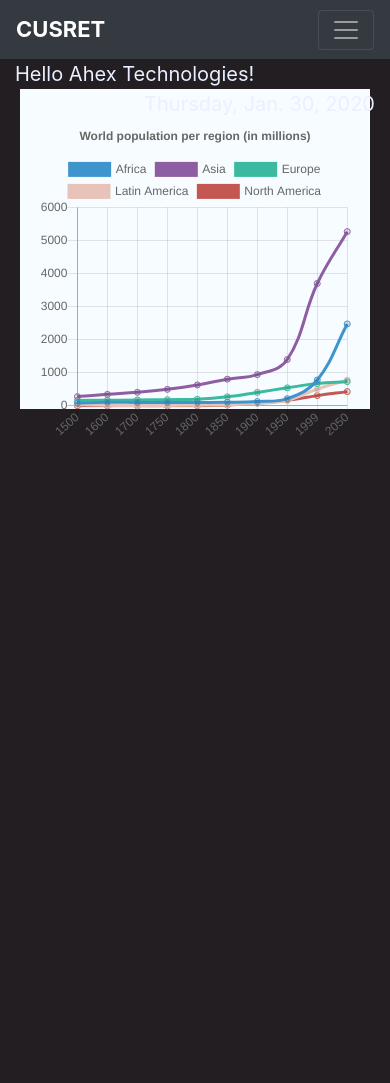
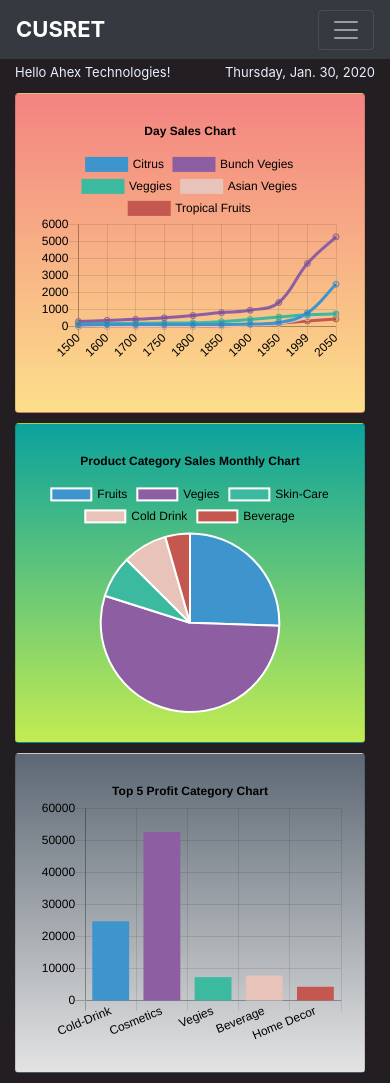
Before and after one commit to AhexTech/CustomerRetention, a Django app: page / in a window 390 px wide. Before the commit the page ends 435 px from the top, so only its background shows below. Run offline with Django 3.2, Linux system fonts and the light colour scheme; some libraries are stand-ins or nearby versions.

Commit message:
Customer Retention

```diff
--- a/customerRetention/customerApp/templates/index.html
+++ b/customerRetention/customerApp/templates/index.html
@@ -13,6 +13,32 @@
 
     <title>Dashboard || Ahex Technologies</title>
 </head>
+<style>
+    @media only screen and (max-width: 768px) {
+        .container {
+            width: 100%;
+            padding-right: 15px;
+            padding-left: 15px;
+            margin-right: auto;
+            margin-left: auto;
+        }
+
+        .paddingbottom {
+            padding-bottom: 10px;
+        }
+
+        .mobilefontSize {
+            font-size: 13px !important;
+        }
+
+        .paddingbottomforDay {
+            padding-top: 4px;
+        }
+
+
+    }
+</style>
+
 <body style="background-color: rgba(13,8,13,0.91)">
 
 <nav class="navbar navbar-expand-lg navbar-dark bg-dark">
@@ -30,90 +56,63 @@
             <li class="nav-item">
                 <a class="nav-link" href="#">Customers</a>
             </li>
-              {#      <li class="nav-item dropdown">#}
-              {#        <a class="nav-link dropdown-toggle" href="#" id="navbarDropdown" role="button" data-toggle="dropdown" aria-haspopup="true" aria-expanded="false">#}
-              {#          Dropdown#}
-              {#        </a>#}
-              {#        <div class="dropdown-menu" aria-labelledby="navbarDropdown">#}
-              {#          <a class="dropdown-item" href="#">Action</a>#}
-              {#          <a class="dropdown-item" href="#">Another action</a>#}
-              {#          <div class="dropdown-divider"></div>#}
-              {#          <a class="dropdown-item" href="#">Something else here</a>#}
-              {#        </div>#}
-              {#      </li>#}
+
             <li class="nav-item">
                 <a class="nav-link " href="#">Products</a>
             </li>
         </ul>
-          {#    <form class="form-inline my-2 my-lg-0">#}
-          {#      <input class="form-control mr-sm-2" type="search" placeholder="Search" aria-label="Search">#}
-          {#      <button class="btn btn-outline-success my-2 my-sm-0" type="submit">Search</button>#}
-          {#    </form>#}
+
     </div>
 </nav>
 
 <div class="container-fluid">
-      <span class="textcolor headerpadding" style="font-size: 20px!important;">Hello Ahex Technologies!  </span>
-      <span class="textcolor " style="float: right;font-size: 20px!important;">{{ day }}, {{ time }}</span>
+    <span class="textcolor headerpadding mobilefontSize" style="font-size: 20px;">Hello Ahex Technologies!  </span>
+    <span class="textcolor mobilefontSize paddingbottomforDay"
+          style="float: right;font-size: 20px;">{{ day }}, {{ time }}</span>
+    <br></div>
+
+
+<div class="container headerpadding">
+    <div class="row ">
+        <div class="col-sm-12 col-md-4 paddingbottom">
+            <div class="card" style=" background:linear-gradient(#f38381,#fcdf8a); width: 350px;height: 320px">
+                <div class="card-body">
+                    <canvas id="line-chart" width="100" height="80"></canvas>
+                </div>
+            </div>
         </div>
 
 
-
-
-  <div   class="container" style="background-color: #f6fcff;width: 350px;height: 320px">
-<canvas id="line-chart" width="100" height="100"></canvas>
+        <div class="col-sm-12 col-md-4 paddingbottom">
+            <div class="card" style=" background:linear-gradient(#0ba29d,#c3ec52); width: 350px;height: 320px">
+                <div class="card-body">
+                    <canvas id="pie-chart" width="800" height="700"></canvas>
+                </div>
+            </div>
         </div>
 
 
-    <!-- Optional JavaScript -->
-    <!-- jQuery first, then Popper.js, then Bootstrap JS -->
+        <div class="col-sm-12 col-md-4 paddingbottom">
+            <div class="card" style=" background:linear-gradient(#5D6874,#E3E3E3); width: 350px;height: 320px">
+                <div class="card-body">
+                    <canvas id="bar-chart" width="800" height="700"></canvas>
+                </div>
+            </div>
+        </div>
+
+
+    </div>
+
+</div>
+
+
 <script src="{% static 'js/jquery-3.2.1.slim.min.js' %}"></script>
 <script src="{% static 'js/popper.min.js' %}"></script>
-    <script src="{% static 'js/bootstrap.min.js' %}" ></script>
+<script src="{% static 'js/bootstrap.min.js' %}"></script>
 <script src="{% static 'js/Chart.js' %}"></script>
 
-    <script>
-      new Chart(document.getElementById("line-chart"), {
-  type: 'line',
-  data: {
-    labels: [1500,1600,1700,1750,1800,1850,1900,1950,1999,2050],
-    datasets: [{
-        data: [86,114,106,106,107,111,133,221,783,2478],
-        label: "Africa",
-        borderColor: "#3e95cd",
-        fill: false
-      }, {
-        data: [282,350,411,502,635,809,947,1402,3700,5267],
-        label: "Asia",
-        borderColor: "#8e5ea2",
-        fill: false
-      }, {
-        data: [168,170,178,190,203,276,408,547,675,734],
-        label: "Europe",
-        borderColor: "#3cba9f",
-        fill: false
-      }, {
-        data: [40,20,10,16,24,38,74,167,508,784],
-        label: "Latin America",
-        borderColor: "#e8c3b9",
-        fill: false
-      }, {
-        data: [6,3,2,2,7,26,82,172,312,433],
-        label: "North America",
-        borderColor: "#c45850",
-        fill: false
-      }
-    ]
-  },
-  options: {
-    title: {
-      display: true,
-      text: 'World population per region (in millions)'
-    }
-  }
-});
-  </script>
-
-
+<script src="{% static 'js/DaySalesChart.js' %}"></script>
+<script src="{% static 'js/ProductCategorySalesChart.js' %}"></script>
+<script src="{% static 'js/TopFiveProfit.js' %}"></script>
 </body>
 </html>
--- a/customerRetention/customerApp/urls.py
+++ b/customerRetention/customerApp/urls.py
@@ -17,11 +17,12 @@ from django.conf.urls import url
 
 from django.conf.urls import include, url
 from customerApp.views import Index
-
+from customerApp import views
 
 urlpatterns = [
-    url(r'^$', Index, name="index"),
+    # url(r'^$', Index, name="index"),
     # url(r'^contact/$', contact, name='contact'),
+    url(r'^$', views.Index.as_view(), name='Index'),
 
 ]
 
--- a/customerRetention/customerApp/views.py
+++ b/customerRetention/customerApp/views.py
@@ -6,40 +6,32 @@ from django.views.generic import TemplateView
 from datetime import date
 import datetime
 import calendar
+from django.views.generic import View
+from .models import *
 
 # Create your views here.
 
 
-def Index(request):
-    my_date = date.today()
-    time = datetime.date.today()
-    day = calendar.day_name[my_date.weekday()]
-    context = {'time':time,'day':day}
-    return render(request,'index.html', context)
+# def Index(request):
+#     my_date = date.today()
+#     time = datetime.date.today()
+#     day = calendar.day_name[my_date.weekday()]
+#     context = {'time':time,'day':day}
+#     return render(request,'index.html', context)
 
 
 
-# class Index(TemplateView):
-#     template_name = "index.html"
+class Index(View):
+    def get(self, request):
+        my_date = date.today()
+        time = datetime.date.today()
+        day = calendar.day_name[my_date.weekday()]
+        context = {'time':time,'day':day}
+        return render(request, 'index.html', context)
 
-
-    # def get_context_data(self):
-    #     my_date = date.today()
-    #     time = datetime.datetime.today()
-    #     day = calendar.day_name[my_date.weekday()]
-    #     context = {
-    #         'time': time,
-    #         'day': day
-    #     }
-    #     return context
-
-    # def get(self, request):
-    #     # <view logic>
-    #     my_date = date.today()
-    #     time = datetime.datetime.today()
-    #     day = calendar.day_name[my_date.weekday()]
-    #     context = {
-    #             'time': time,
-    #             'day': day
-    #         }
-    #     return HttpResponse(request, self.template_name,context)
+    # def post(self, request):
+    #     form = PostForm(request.POST)
+    #     if form.is_valid():
+    #         form.save()
+    #
+    #     return render(request, 'index.html', {'form': form})
--- /dev/null
+++ b/customerRetention/static/js/DaySalesChart.js
@@ -0,0 +1,59 @@
+new Chart(document.getElementById("line-chart"), {
+    type: 'line',
+    data: {
+        labels: [1500, 1600, 1700, 1750, 1800, 1850, 1900, 1950, 1999, 2050],
+        datasets: [{
+            data: [86, 114, 106, 106, 107, 111, 133, 221, 783, 2478],
+            label: "Citrus",
+            borderColor: "#3e95cd",
+            fill: false
+        }, {
+            data: [282, 350, 411, 502, 635, 809, 947, 1402, 3700, 5267],
+            label: "Bunch Vegies",
+            borderColor: "#8e5ea2",
+            fill: false
+        }, {
+            data: [168, 170, 178, 190, 203, 276, 408, 547, 675, 734],
+            label: "Veggies",
+            borderColor: "#3cba9f",
+            fill: false
+        }, {
+            data: [40, 20, 10, 16, 24, 38, 74, 167, 508, 784],
+            label: "Asian Vegies",
+            borderColor: "#e8c3b9",
+            fill: false
+        }, {
+            data: [6, 3, 2, 2, 7, 26, 82, 172, 312, 433],
+            label: "Tropical Fruits",
+            borderColor: "#c45850",
+            fill: false
+        }
+        ]
+    },
+    options: {
+        title: {
+            display: true,
+            text: 'Day Sales Chart',
+            fontColor: 'black'
+        },
+        legend: {
+            labels: {
+                fontColor: 'black'
+            }
+        },
+        scales: {
+            yAxes: [{
+                ticks: {
+
+                    fontColor: 'black'
+                },
+            }],
+            xAxes: [{
+                ticks: {
+                    fontColor: 'black'
+                },
+            }]
+        }
+
+    }
+});
--- /dev/null
+++ b/customerRetention/static/js/ProductCategorySalesChart.js
@@ -0,0 +1,27 @@
+new Chart(document.getElementById("pie-chart"), {
+    type: 'pie',
+    data: {
+        labels: ["Fruits", "Vegies", "Skin-Care", "Cold Drink", "Beverage"],
+        datasets: [{
+            label: "Population (millions)",
+            backgroundColor: ["#3e95cd", "#8e5ea2", "#3cba9f", "#e8c3b9", "#c45850"],
+            data: [2478, 5267, 734, 784, 433]
+        }],
+        fontColor: 'white'
+
+    },
+    options: {
+        legend: {
+            labels: {
+                fontColor: 'black'
+            }
+        },
+        title: {
+            display: true,
+            fontColor: 'black',
+            text: 'Product Category Sales Monthly Chart'
+        },
+
+
+    }
+});
--- /dev/null
+++ b/customerRetention/static/js/TopFiveProfit.js
@@ -0,0 +1,36 @@
+new Chart(document.getElementById("bar-chart"), {
+    type: 'bar',
+    data: {
+        labels: ["Cold-Drink", "Cosmetics", "Vegies", "Beverage", "Home Decor"],
+        datasets: [
+            {
+                label: "Amount (Rupees)",
+                backgroundColor: ["#3e95cd", "#8e5ea2", "#3cba9f", "#e8c3b9", "#c45850"],
+                data: [24780, 52670, 7340, 7840, 4330]
+            }
+        ]
+    },
+    options: {
+        legend: {display: false},
+        title: {
+            display: true,
+            text: 'Top 5 Profit Category Chart',
+            fontColor: 'black'
+        },
+        scales: {
+            yAxes: [{
+                ticks: {
+
+                    fontColor: 'black'
+                },
+            }],
+            xAxes: [{
+                ticks: {
+                    fontColor: 'black'
+                },
+            }]
+        }
+    },
+
+
+});
```
Also changed, not shown: customerRetention/static/css/style.css (line endings or trailing spaces). Lines whose indentation alone changed are shown as unchanged.
